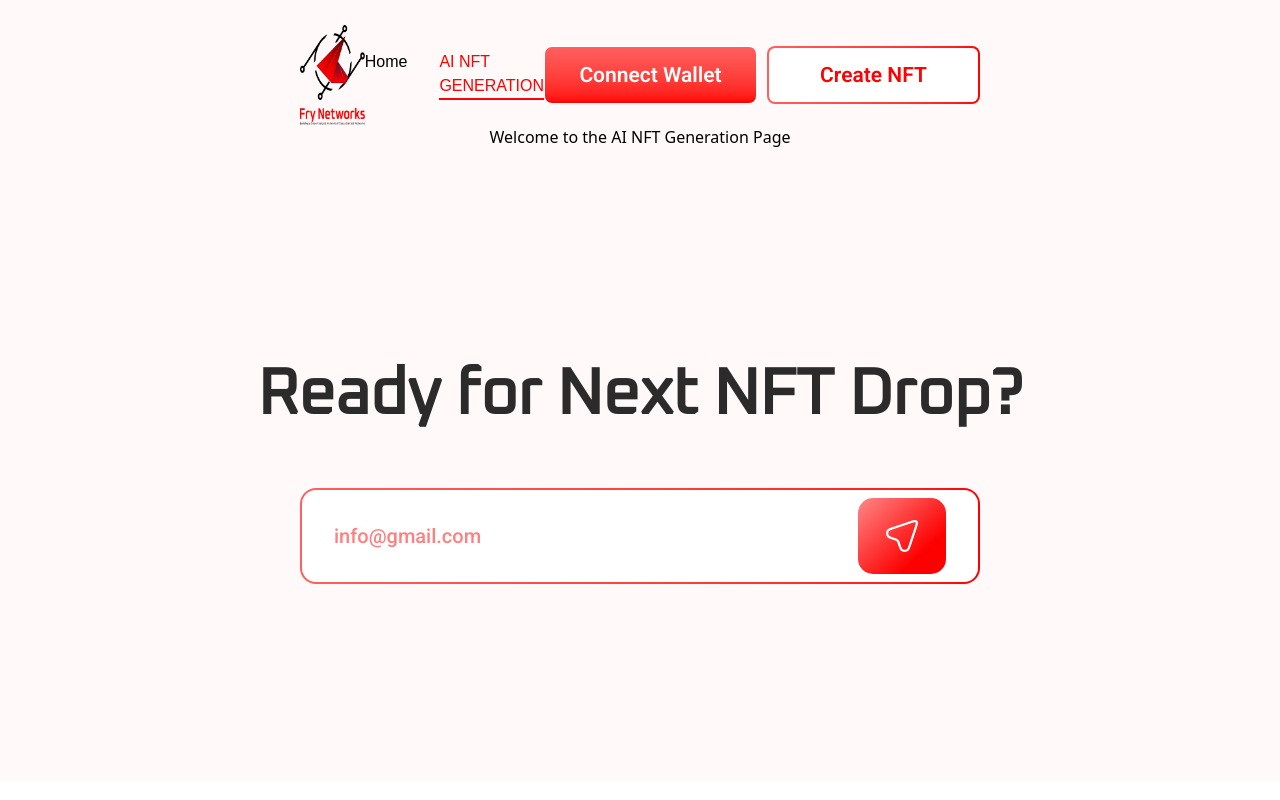
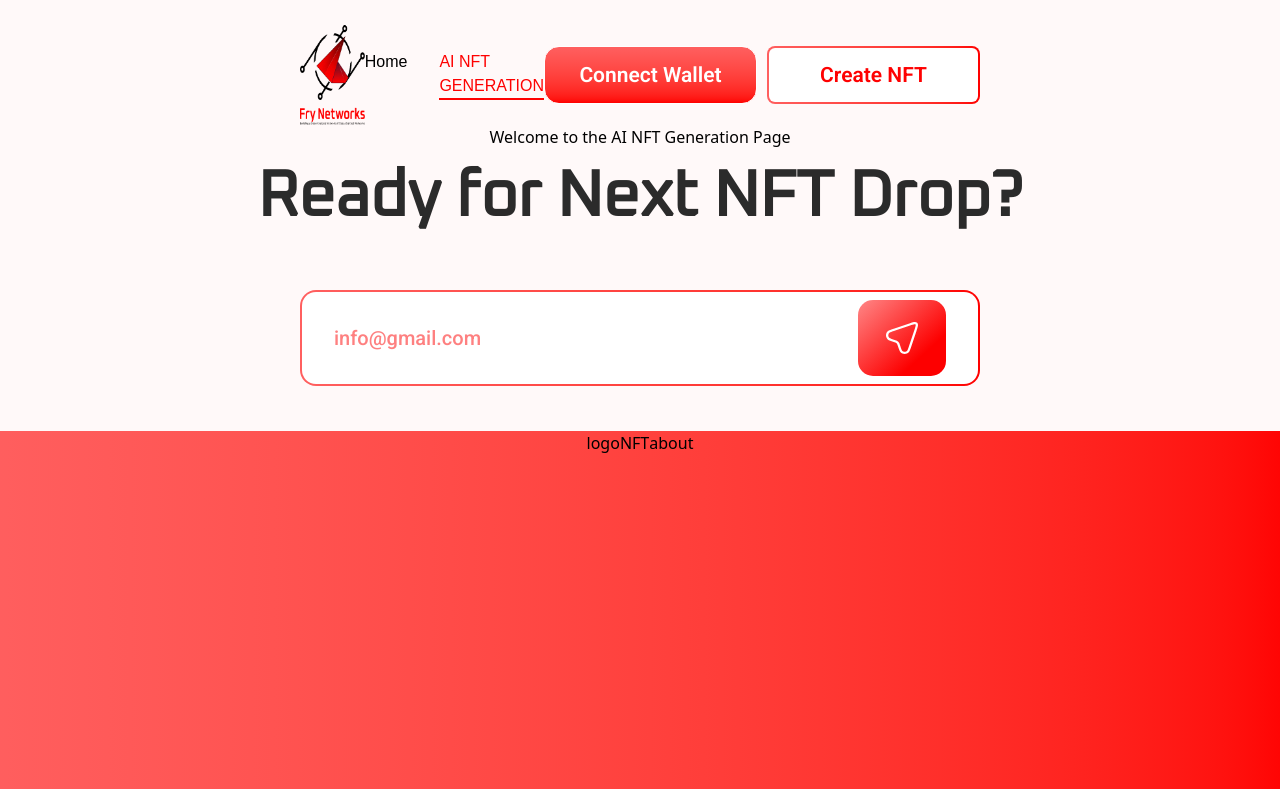
Before and after one commit to muznahrehman21/NFT, a React (Vite) app: page /second in a window 1280 px wide. Built offline with nearby package versions, Linux system fonts and the light colour scheme.

Commit message:
Added the vector on the button

```diff
--- a/src/components/Footer.jsx
+++ b/src/components/Footer.jsx
@@ -3,11 +3,19 @@ import React from "react";
 
 export default function Footer() {
   return (
-    <div className="flex flex-col justify-center items-center space-y-[45px] w-[1320px] h-[632px]">
+    <div className="flex flex-col justify-center items-center space-y-[45px] w-full h-full">
       <h1 className="font-oxanium font-extrabold text-[#2B2B2B] text-[64px] text-center">
         Ready for Next NFT Drop?
       </h1>
       <Input />
+
+      <div className="flex flex-row justify-center bg-gradient-to-r from-[#FF5F5F] to-[#FF0000] rounded-[20px] w-[1320px] h-[358px]">
+        <div className="flex justify-between bg-transparent">
+          <div>logo</div>
+          <div>NFT</div>
+          <div>about</div>
+        </div>
+      </div>
     </div>
   );
 }
--- a/src/components/Header.jsx
+++ b/src/components/Header.jsx
@@ -46,6 +46,7 @@ export default function Header() {
             textcolor="text-[#FFFFFF] "
             bg="bg-gradient-to-b from-[#FF5F5F] to-[#FF0000]"
             borderG={false}
+            radius="rounded-[15px]"
           />
           <Button1 Btn="Create NFT" />
         </div>
--- a/src/components/buttons/Button1.jsx
+++ b/src/components/buttons/Button1.jsx
@@ -2,22 +2,25 @@ import React from "react";
 
 function Button1({
   Btn,
+  children,
   width = "w-[176px]",
   textcolor = "text-[#FE0101]",
   bg = "bg-[#FFFFFF]",
   borderG = true,
+  height = "h-[58px]",
+  radius = "rounded-[8px]",
 }) {
   return borderG ? (
     <div className="inline-block bg-gradient-to-r from-[#FF5F5F] to-[#FF0000] p-[2px] rounded-[8px] w-[213px] h-[58px]">
       <button className="bg-white rounded-[6px] w-full h-full font-roboto font-semibold text-[#FE0101] text-[21px] leading-none cursor-pointer">
-        {Btn}
+        {children || Btn}
       </button>
     </div>
   ) : (
     <button
-      className={`${bg} px-8 py-4 border-[1.8px] rounded-[8px] h-[58px] cursor-pointer font-roboto font-semibold text-[21px] leading-none ${textcolor} ${width}`}
+      className={`${bg} px-8 py-4 border-[1.8px] ${radius} ${height} cursor-pointer font-roboto font-semibold text-[21px] leading-none ${textcolor} ${width}`}
     >
-      {Btn}
+      {children || Btn}
     </button>
   );
 }
--- a/src/components/input/Input.jsx
+++ b/src/components/input/Input.jsx
@@ -1,6 +1,6 @@
 import React from "react";
 import BorderWrapper from "../BorderWrapper";
-
+import Button1 from "../buttons/Button1";
 function Input({
   placeholder = "info@gmail.com",
   type = "email",
@@ -14,8 +14,6 @@ function Input({
           placeholder={placeholder}
           className={`flex-1 font-roboto text-[20px] font-medium outline-none bg-transparent ${textC} placeholder:${textC}`}
         />
-
-        {/* Red Gradient Button with White Outline Plane Icon */}
         <button
           type="submit"
           className="flex justify-center items-center rounded-[15px] w-[88px] h-[76px]"
@@ -24,7 +22,7 @@ function Input({
               "linear-gradient(317.62deg, #FD0000 26.88%, #FF9292 105.85%)",
           }}
         >
-          <img src="/Vector.svg" alt="send" className="w-8 h-8" />
+          <img src="/Vector.svg" alt="send" className="w-[32px] h-[32px]" />
         </button>
       </div>
     </BorderWrapper>
```
Also changed, not shown: public/zigzag.svg (added).
